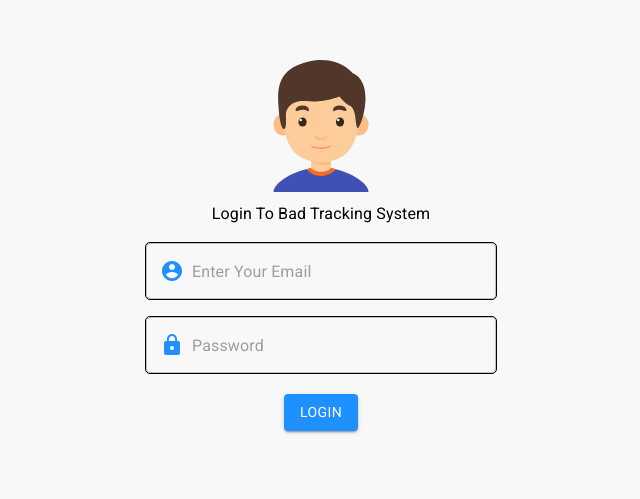
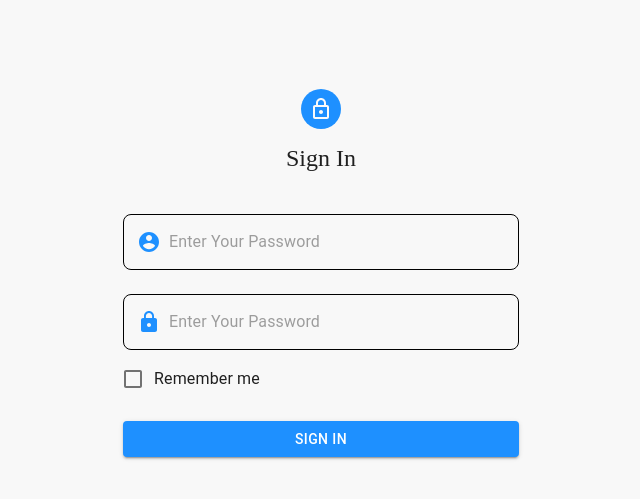
Before and after one commit to pantherofficial404/Bed-Tracking-System, a React (Create React App) app: page /login in a window 1280 px wide. Shown: the part 127-626 px from the top of the page, without its empty margins (319-959 px from the left). Built offline with nearby package versions, Linux system fonts and the light colour scheme.

Commit message:
'commited'

```diff
--- a/public/index.html
+++ b/public/index.html
@@ -10,7 +10,7 @@
       content="Web site created using create-react-app"
     />
     <!--Robots font-->
-    <link href="https://fonts.googleapis.com/css?family=Roboto&display=swap" rel="stylesheet">
+    <link href="https://fonts.googleapis.com/css?family=Source+Sans+Pro&display=swap" rel="stylesheet">
     <link rel="apple-touch-icon" href="logo192.png" />
     <!--
       manifest.json provides metadata used when your web app is installed on a
--- a/src/Components/Header/style.js
+++ b/src/Components/Header/style.js
@@ -7,6 +7,7 @@ const style = () => ({
   AppBarstyle:{
     marginLeft:"auto",
   },
+
   button:{
     color:"#333",
     float:"right",
--- a/src/Pages/Login/layout.js
+++ b/src/Pages/Login/layout.js
@@ -1,29 +1,36 @@
 import React, { Component } from 'react'
-import { withStyles } from '@material-ui/core';
+import { withStyles, CssBaseline, Container, Avatar } from '@material-ui/core';
 import PropTypes from 'prop-types';
-import avatar from './avtar.svg';
+import FormControlLabel from '@material-ui/core/FormControlLabel';
+import Checkbox from '@material-ui/core/Checkbox';
 import AccountCircle from '@material-ui/icons/AccountCircle';
-import LockIcon from '@material-ui/icons/Lock';
+import  LockIcon  from '@material-ui/icons/Lock';
+import LockOutlinedIcon from '@material-ui/icons/LockOutlined';
 import InputAdornment from '@material-ui/core/InputAdornment';
-import { Typography, TextField,Button } from '@material-ui/core';
+import { Typography, TextField, Button } from '@material-ui/core';
 import style from './style';
-import {Link} from 'react-router-dom';
+
 class Layout extends Component {
   render() {
     const { classes } = this.props;
     return (
+      <Container maxWidth="xs">
+        <CssBaseline/>
         <div className={classes.container}>
-
-        <img src={avatar} className={classes.avatar}></img>
-        <Typography className={classes.SystemTitle}>
-          Login To Bad Tracking System
+          <Avatar className={classes.avatar}>
+            <LockOutlinedIcon />
+          </Avatar>
+          <Typography component="h1" variant="h5" className={classes.Typography}>
+          Sign In
         </Typography>
-        <form className={classes.formContent}>
+        <form className={classes.from} noValidate>
         <TextField
             className={classes.textField}
             margin="normal"
+            fullWidth
             variant="outlined"
-            placeholder="Enter Your Email"
+            placeholder="Enter Your Password"
+            autoComplete="email"
             InputProps={{
               startAdornment: (
                 <InputAdornment className={classes.icon} position="start">
@@ -35,8 +42,10 @@ class Layout extends Component {
          <TextField
             className={classes.textField}
             margin="normal"
+            fullWidth
+            type="password"
             variant="outlined"
-            placeholder="Password"
+            placeholder="Enter Your Password"
             InputProps={{
               startAdornment: (
                 <InputAdornment className={classes.icon} position="start">
@@ -45,16 +54,31 @@ class Layout extends Component {
               ),
             }}
           />
-          <div className={classes.center}>
-            <Link to="/" className={classes.buttonLink}>
-          <Button variant="contained" style={{background:'#1e90ff',color:"white"}} className={classes.button}>
-        LOGIN
+           <FormControlLabel
+            control={<Checkbox value="remember" color="primary" />}
+            label="Remember me"
+          />
+           <Button
+            type="submit"
+            fullWidth
+            variant="contained"
+            color="primary"
+            className={classes.btnsubmit}
+          >
+            Sign In
           </Button>
-      </Link>
-      </div>
-
+          {/* <Button
+            type="submit"
+            fullWidth
+            variant="contained"
+            color="primary"
+            className={classes.btnsubmit}
+          >
+            Create New Account
+          </Button> */}
         </form>
         </div>
+      </Container>
 
     )
   }
--- a/src/Pages/Login/style.js
+++ b/src/Pages/Login/style.js
@@ -1,48 +1,55 @@
 import colors from '../../Theme/Colors';
-import { Button } from '@material-ui/core';
+import { borderRadius } from '@material-ui/system';
 
 const style = () => ({
   container: {
     display: 'flex',
     alignItems: 'center',
     justifyContent:"center",
-    height:"90vh",
+    height:"100vh",
     flexDirection: 'column',
-  },
-  avatar:{
-    marginTop:"25px",
-    maxHeight:"132px",
-  },
-  SystemTitle:{
-      color:"black",
-      marginTop:"10px",
-      fontFamily: 'Roboto',
-  },
-  textField:{
-    width:"21.875em",
-    display:"flex",
-    flexDirection:"column",
-    border:"1px solid  black",
-    borderRadius:"5px",
-    outline:"none",
+    // boxShadow:"0px 1px 3px 0px rgba(0,0,0,0.2), 0px 1px 1px 0px rgba(0,0,0,0.14), 0px 2px 1px -1px rgba(0,0,0,0.12)",
 
   },
-  icon:{
-    color:"#1e90ff",
+  from:{
+    width:'100%',
+    marginTop:"1.5rem"
   },
-  center:{
-    marginTop:"20px",
-    textAlign : 'center',
-  },
-  button:{
-    backgroundColor:"#1e90ff",
+  btnsubmit:{
+  backgroundColor:'#1e90ff',
+  marginTop:"1.3rem",
+    '&:hover':{
+      backgroundColor:"#1e90ff"
+    }
+},
+Typography:{
+  marginTop:"0.8rem",
+  fontFamily: 'Cursive',
+  fontWeight:"200",
+},
+textField:{
 
-  },
-  buttonLink:{
-    textDecoration:"none"
+  '& .MuiOutlinedInput-root': {
+    '& fieldset': {
+      borderColor: '#000',
+      borderWidth:"1px",
+      borderRadius:"0.5rem",
+    },
+     '&.Mui-focused fieldset':{
+      borderColor:"#000",
+      borderWidth:"1px",
+    },
   }
-
-
+},
+avatar:{
+  backgroundColor:"#1e90ff",
+},
+icon:{
+  color:"#1e90ff"
+},
+checkbox:{
+  backgroundColor:"1e90ff"
+}
 });
 
 export default style;
--- a/src/Pages/Scan/layout.js
+++ b/src/Pages/Scan/layout.js
@@ -4,9 +4,11 @@ import IconButton from '@material-ui/core/IconButton';
 import MenuIcon from '@material-ui/icons/Menu';
 import style from './style';
 
+
 import { Typography, AppBar, Toolbar, Button } from '@material-ui/core';
     class Layout extends Component {
-    constructor(props) {
+
+        constructor(props) {
         super(props)
         this.state = {
             file: null
```
Lines whose indentation alone changed are shown as unchanged.
